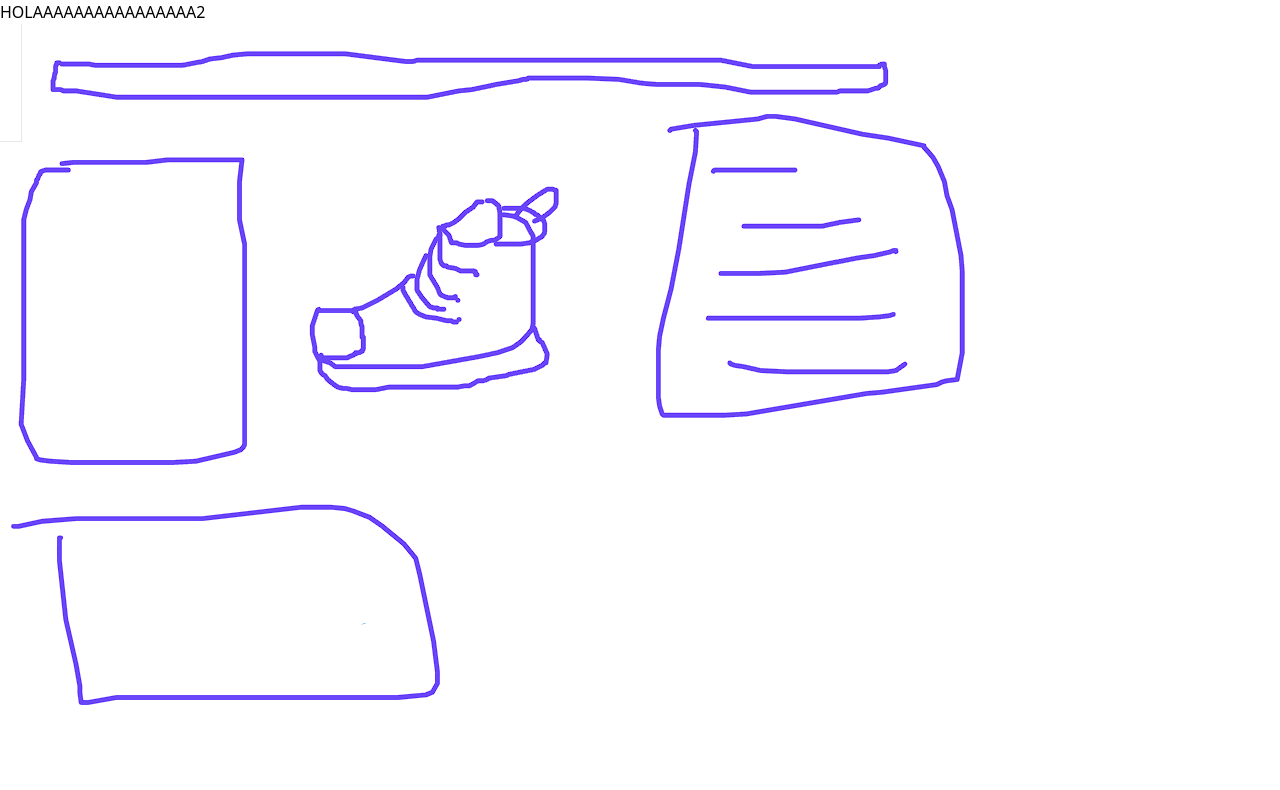
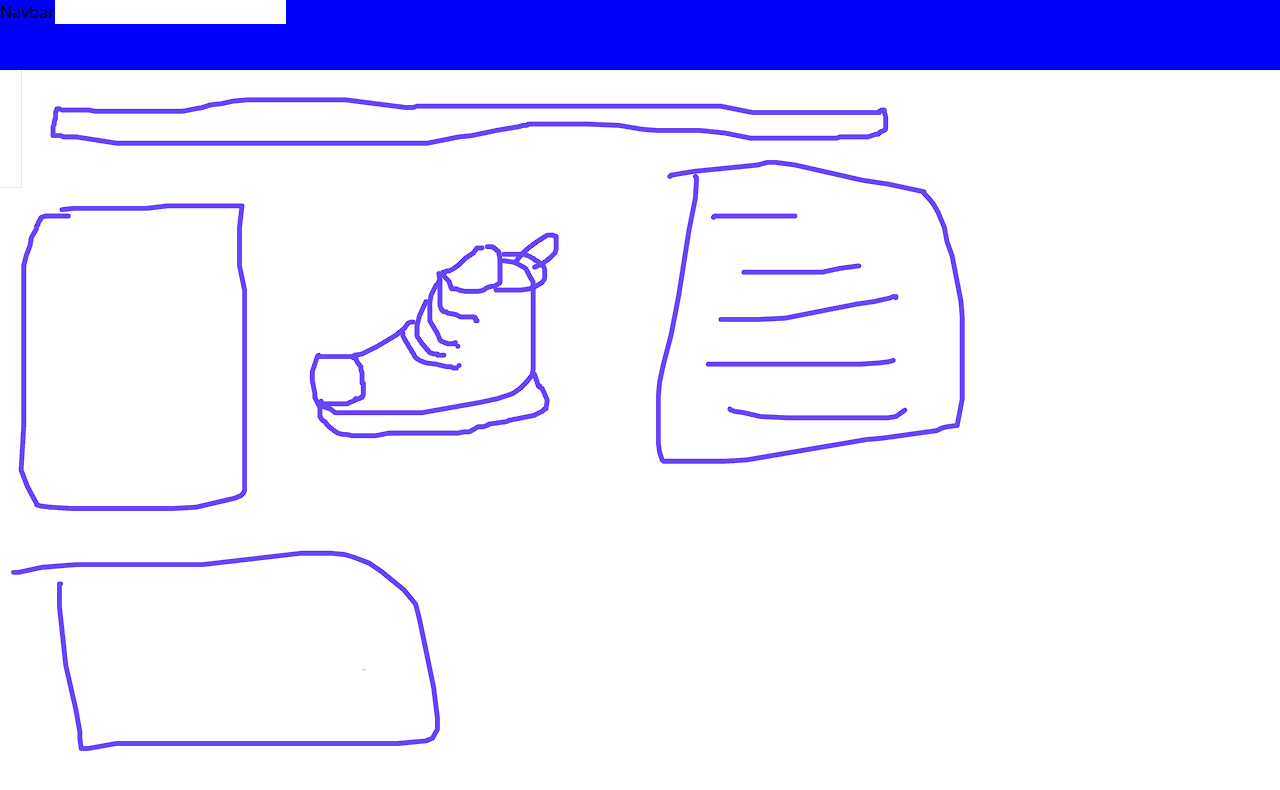
Before and after one commit to arielventu/PF_G5, a React (Create React App) app in the folder client/: page / in a window 1280 px wide. Shown: the top 790 px of the page. Built offline with nearby package versions, Linux system fonts and the light colour scheme.

Commit message:
navbar y arcivos css carpeta style

```diff
--- a/client/src/components/Home.jsx
+++ b/client/src/components/Home.jsx
@@ -1,9 +1,12 @@
 import React from 'react'
 import image from "../image/inicio.png"
+import Navbar from './Navbar'
+import "./style/Home.css"
 
 const Home = () => {
   return (
-    <div>HOLAAAAAAAAAAAAAAAA2
+    <div>
+      <Navbar/>
       <img src={image} alt="" />
     </div>
   )
--- a/client/src/components/Navbar.jsx
+++ b/client/src/components/Navbar.jsx
@@ -0,0 +1,12 @@
+import React from 'react'
+import "./style/Navbar.css"
+
+const Navbar = () => {
+  return (
+    <div className='conteiner'>Navbar
+        <input type="text" />
+    </div>
+  )
+}
+
+export default Navbar
--- /dev/null
+++ b/client/src/components/style/Navbar.css
@@ -0,0 +1,4 @@
+.conteiner{
+    background-color: blue;
+    height: 70px;
+}
--- a/client/src/reducers/reducers.js
+++ b/client/src/reducers/reducers.js
@@ -5,7 +5,6 @@ const initialState ={
 }
 
 const HOME = "HOME"
-
 export default function reducer(state = initialState , action){
     switch(action.type){
         case HOME:
@@ -20,5 +19,4 @@ export default function reducer(state = initialState , action){
         default:
             return state
     }
-
 }
```
Also changed, not shown: client/src/components/style/Home.css (added).
